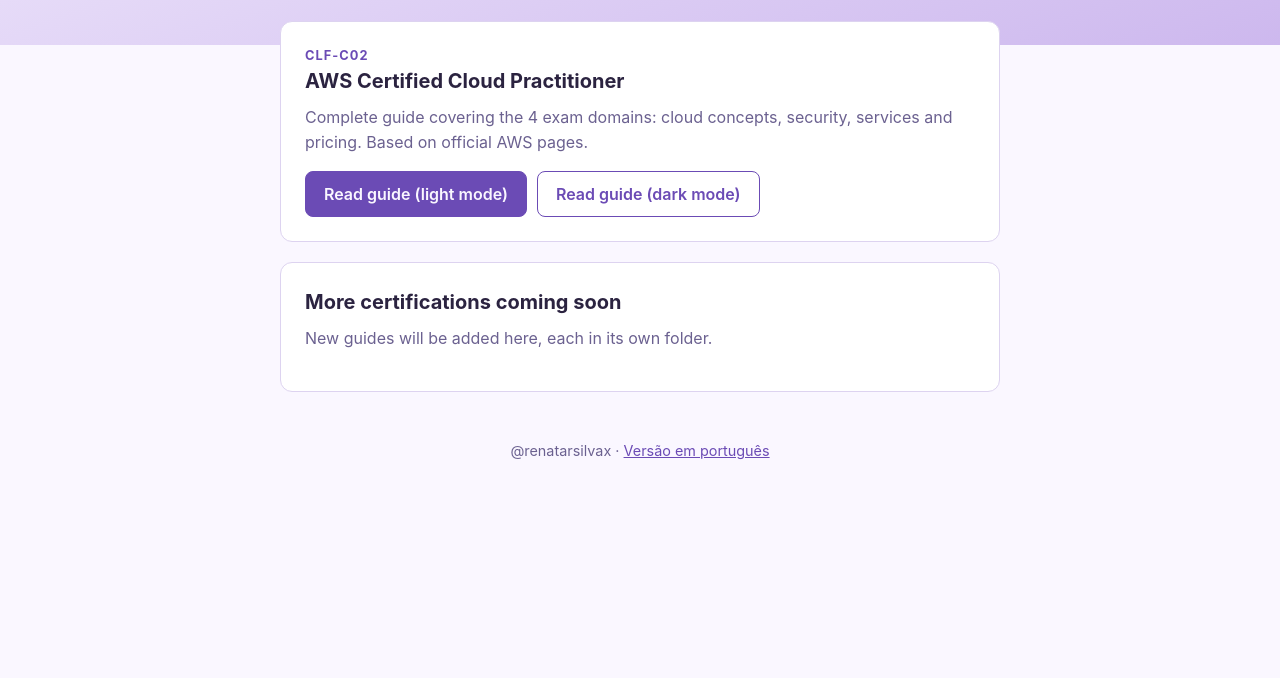
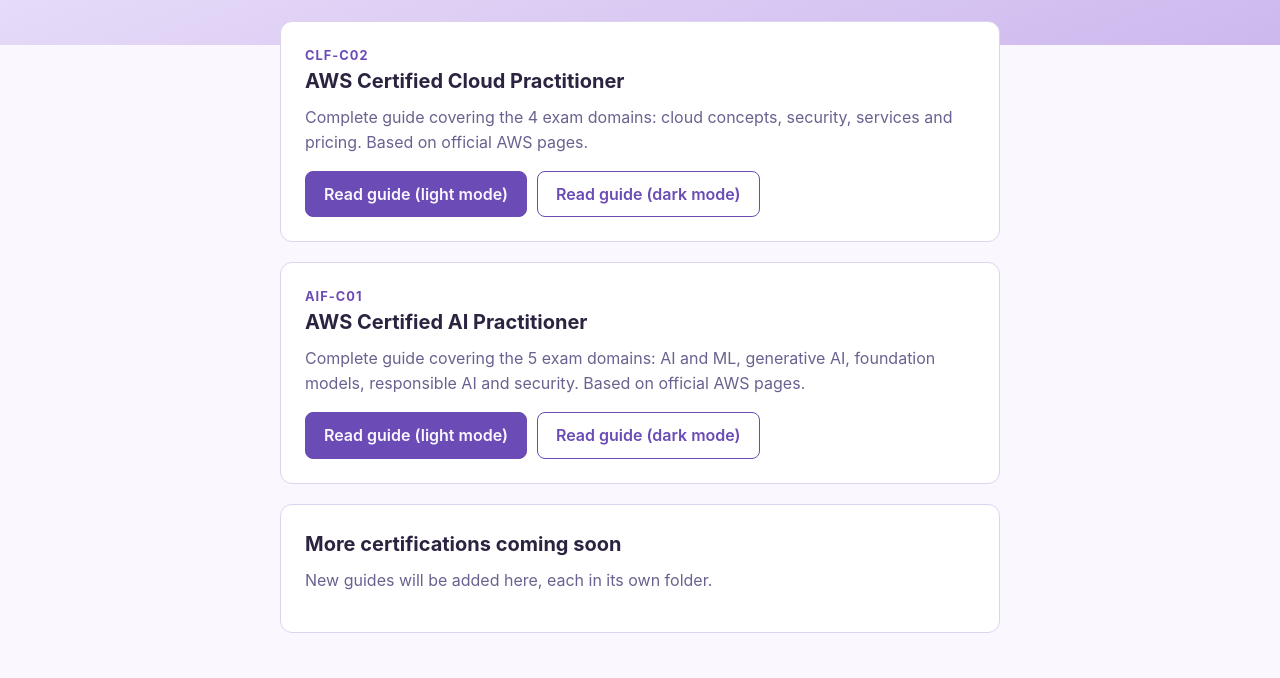
Before and after one commit to renatarsilva/aws-study-guides, a plain HTML site: page index.html in a window 1280 px wide. Shown: the part 161-839 px from the top of the page. Before the commit the page ends 800 px from the top, so only its background shows below. Drawn offline with Linux system fonts and the light colour scheme.

Commit message:
Add AIF-C01 study guide (light and dark)

```diff
--- a/index.html
+++ b/index.html
@@ -19,5 +19,7 @@ footer{text-align:center;color:var(--muted);font-size:.9rem;padding-bottom:40px}
 <header><h1>AWS study guides</h1><p>Study material for AWS certifications, in English · @renatarsilvax</p></header>
 <main><div class="card"><div class="tag">CLF-C02</div><h2>AWS Certified Cloud Practitioner</h2>
 <p>Complete guide covering the 4 exam domains: cloud concepts, security, services and pricing. Based on official AWS pages.</p><div class="btns"><a class="btn primary" href="aws-clf-c02-guide/AWS-CLF-C02-Study-Guide-Light.pdf">Read guide (light mode)</a><a class="btn" href="aws-clf-c02-guide/AWS-CLF-C02-Study-Guide-Dark.pdf">Read guide (dark mode)</a></div></div>
+<div class="card"><div class="tag">AIF-C01</div><h2>AWS Certified AI Practitioner</h2>
+<p>Complete guide covering the 5 exam domains: AI and ML, generative AI, foundation models, responsible AI and security. Based on official AWS pages.</p><div class="btns"><a class="btn primary" href="aws-aif-c01-guide/AWS-AIF-C01-Study-Guide-Light.pdf">Read guide (light mode)</a><a class="btn" href="aws-aif-c01-guide/AWS-AIF-C01-Study-Guide-Dark.pdf">Read guide (dark mode)</a></div></div>
 <div class="card"><h2>More certifications coming soon</h2><p>New guides will be added here, each in its own folder.</p></div></main>
 <footer>@renatarsilvax · <a href="https://renatarsilva.github.io/aws-guias-de-estudo/">Versão em português</a></footer></body></html>
```
Also changed, not shown: 3 other files.
